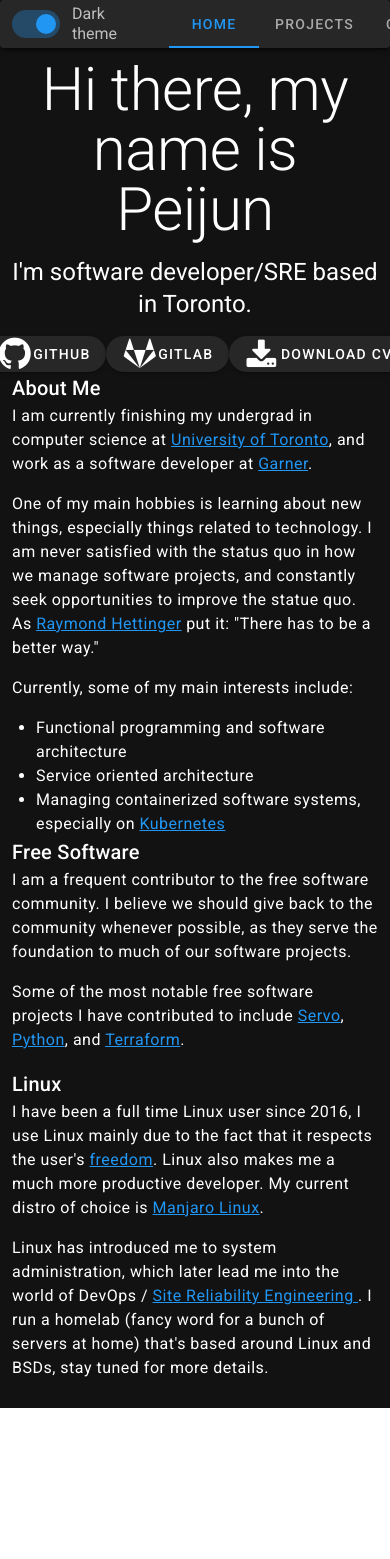
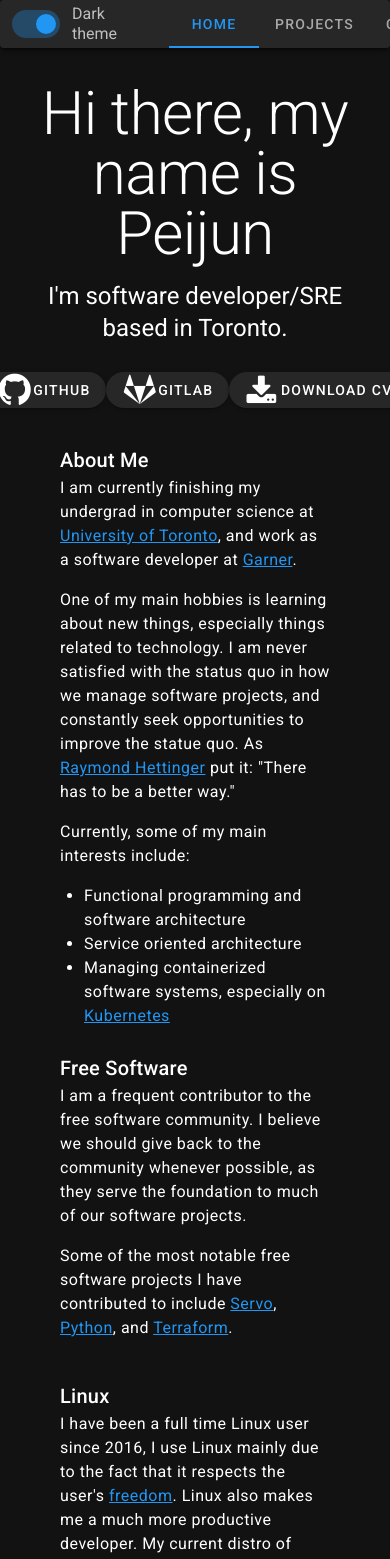
Before and after one commit to MaT1g3R/peijun.dev, a Vue app: page / in a window 390 px wide. Shown: the top 1559 px of the page. Before the commit the page ends 1408 px from the top, so only its background shows below. Built offline with nearby package versions, Linux system fonts and the light colour scheme; what vue-resource would draw is missing.

Commit message:
Try using v-container to make mobile better

```diff
--- a/src/components/Home.vue
+++ b/src/components/Home.vue
@@ -1,15 +1,20 @@
 <template>
-  <div class="home">
+  <v-container>
+    <v-container class="home">
       <p class="text-center display-3">Hi there, my name is Peijun</p>
       <p class="text-center headline">
         I'm software developer/SRE based in Toronto.
       </p>
-    <div id="links">
+      <v-container id="links">
         <v-btn href="https://github.com/MaT1g3R" target="_blank" rounded>
           <i class="nf nf-oct-mark_github"></i>
           GitHub
         </v-btn>
-      <v-btn href="https://gitlab.otonokizaka.moe/Umi" target="_blank" rounded>
+        <v-btn
+          href="https://gitlab.otonokizaka.moe/Umi"
+          target="_blank"
+          rounded
+        >
           <i class="nf nf-fa-gitlab"></i>
           GitLab
         </v-btn>
@@ -17,9 +22,9 @@
           <i class="nf nf-fa-download"></i>
           Download CV
         </v-btn>
-    </div>
-    <div id="about-me" class="body-1">
-      <div>
+      </v-container>
+      <v-container id="about-me" class="body-1">
+        <v-container>
           <h3 class="title">About Me</h3>
           <p>
             I am currently finishing my undergrad in computer science at
@@ -28,10 +33,10 @@
             <a href="https://garnercorp.io">Garner</a>.
           </p>
           <p>
-          One of my main hobbies is learning about new things, especially things
-          related to technology. I am never satisfied with the status quo in how
-          we manage software projects, and constantly seek opportunities to
-          improve the statue quo. As
+            One of my main hobbies is learning about new things, especially
+            things related to technology. I am never satisfied with the status
+            quo in how we manage software projects, and constantly seek
+            opportunities to improve the statue quo. As
             <a href="https://twitter.com/raymondh">Raymond Hettinger</a> put it:
             "There has to be a better way."
           </p>
@@ -50,42 +55,44 @@
               <a href="https://kubernetes.io/">Kubernetes</a>
             </li>
           </ul>
-      </div>
-      <div>
+        </v-container>
+        <v-container>
           <h3 class="title">Free Software</h3>
           <p>
-          I am a frequent contributor to the free software community. I believe
-          we should give back to the community whenever possible, as they serve
-          the foundation to much of our software projects.
+            I am a frequent contributor to the free software community. I
+            believe we should give back to the community whenever possible, as
+            they serve the foundation to much of our software projects.
           </p>
           <p>
-          Some of the most notable free software projects I have contributed to
-          include
+            Some of the most notable free software projects I have contributed
+            to include
             <a href="https://github.com/servo/servo">Servo</a>,
             <a href="https://github.com/python/cpython">Python</a>, and
             <a href="https://github.com/hashicorp/terraform">Terraform</a>.
           </p>
-      </div>
-      <div>
+        </v-container>
+        <v-container>
           <h3 class="title">Linux</h3>
           <p>
-          I have been a full time Linux user since 2016, I use Linux mainly due
-          to the fact that it respects the user's
+            I have been a full time Linux user since 2016, I use Linux mainly
+            due to the fact that it respects the user's
             <a href="https://www.gnu.org/philosophy/free-sw.html">freedom</a>.
             Linux also makes me a much more productive developer. My current
-          distro of choice is <a href="https://manjaro.org/">Manjaro Linux</a>.
+            distro of choice is
+            <a href="https://manjaro.org/">Manjaro Linux</a>.
           </p>
           <p>
-          Linux has introduced me to system administration, which later lead me
-          into the world of DevOps /
+            Linux has introduced me to system administration, which later lead
+            me into the world of DevOps /
             <a href="https://landing.google.com/sre/">
               Site Reliability Engineering </a
-          >. I run a homelab (fancy word for a bunch of servers at home) that's
-          based around Linux and BSDs, stay tuned for more details.
+            >. I run a homelab (fancy word for a bunch of servers at home)
+            that's based around Linux and BSDs, stay tuned for more details.
           </p>
-      </div>
-    </div>
-  </div>
+        </v-container>
+      </v-container>
+    </v-container>
+  </v-container>
 </template>
 
 <script lang="ts">
--- a/src/components/Projects.vue
+++ b/src/components/Projects.vue
@@ -1,6 +1,6 @@
 <template>
   <v-container class="projects">
-    <div id="projects-intro">
+    <v-container id="projects-intro">
       <p class="title">
         I have worked on a variety of different open source projects over the
         years, here is a selection of the ones that I find interesting.
@@ -10,7 +10,7 @@
         <a href="https://gitlab.otonokizaka.moe/Umi">GitLab</a> and
         <a href="https://github.com/MaT1g3R">GitHub</a> profiles.
       </p>
-    </div>
+    </v-container>
     <v-container fluid>
       <v-row dense>
         <v-col v-for="project in projects" :key="project.name">
```
Lines whose indentation alone changed are shown as unchanged.
